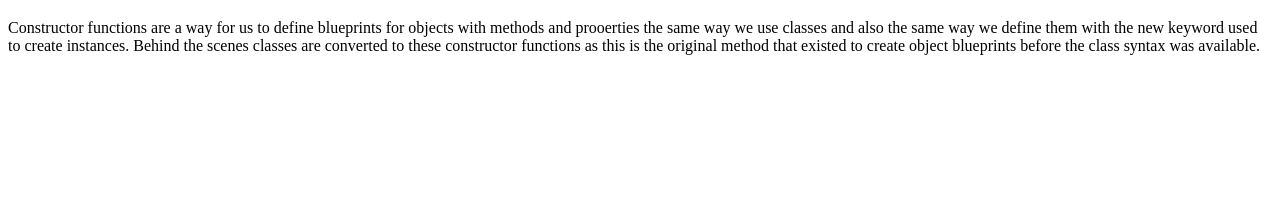
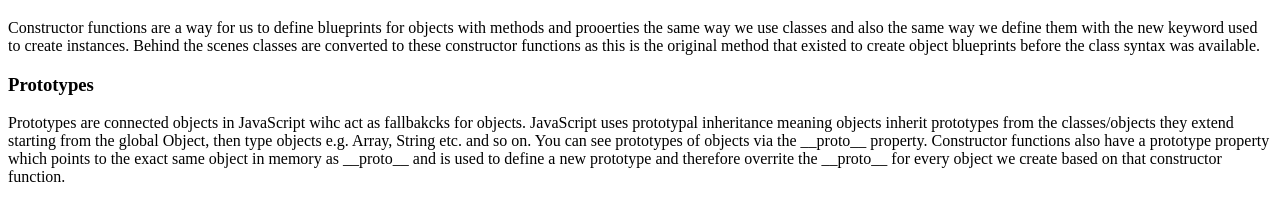
Before and after one commit to Adam-Harte/constructor-functions, a plain HTML site: page index.html in a window 1280 px wide. Shown: the part 61-282 px from the top of the page. Drawn offline with Linux system fonts and the light colour scheme.

Commit message:
prototypes added

```diff
--- a/app.js
+++ b/app.js
@@ -7,5 +7,15 @@ function Person() {
   };
 }
 
+Person.prototype = {
+  logAge() {
+    console.log(this.age);
+  }
+};
+
 const newPerson = new Person();
 newPerson.greet();
+
+// prototypes
+console.log(newPerson.__proto__);
+newPerson.logAge();
--- a/index.html
+++ b/index.html
@@ -16,5 +16,17 @@
       the original method that existed to create object blueprints before the
       class syntax was available.
     </p>
+    <h3>Prototypes</h3>
+    <p>
+      Prototypes are connected objects in JavaScript wihc act as fallbakcks for
+      objects. JavaScript uses prototypal inheritance meaning objects inherit
+      prototypes from the classes/objects they extend starting from the global
+      Object, then type objects e.g. Array, String etc. and so on. You can see
+      prototypes of objects via the __proto__ property. Constructor functions
+      also have a prototype property which points to the exact same object in
+      memory as __proto__ and is used to define a new prototype and therefore
+      overrite the __proto__ for every object we create based on that
+      constructor function.
+    </p>
   </body>
 </html>
```
